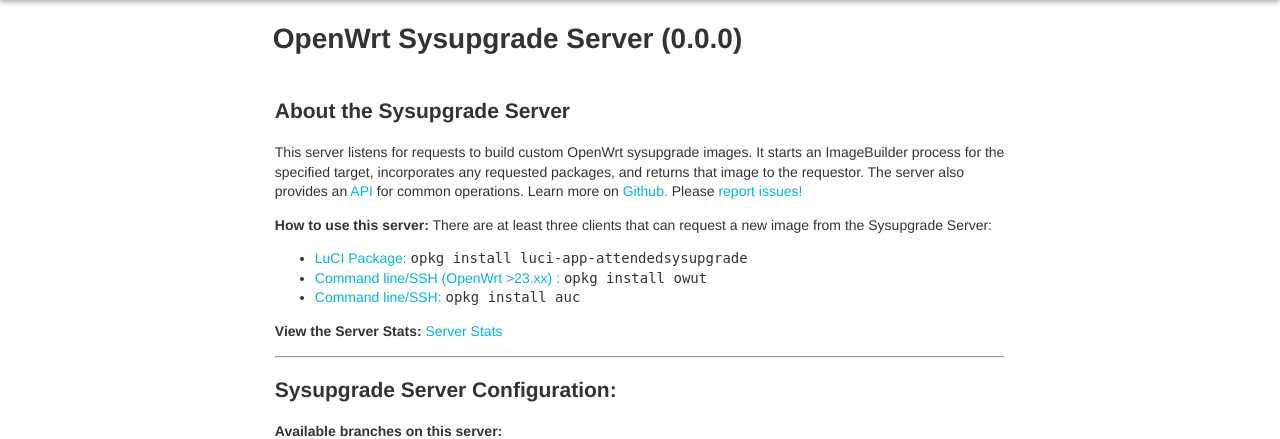
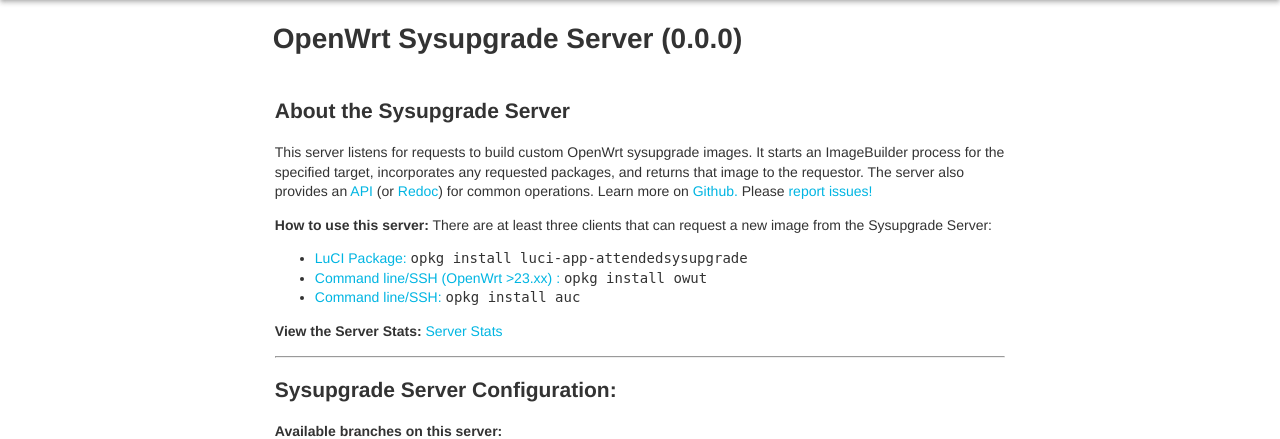
Before and after one commit to openwrt/asu, a FastAPI app: page / in a window 1280 px wide. Shown: the part 63-502 px from the top of the page. Run offline with FastAPI, Linux system fonts and the light colour scheme.

Commit message:
overview: add docs/ and redoc/
Signed-off-by: Paul Spooren <mail@aparcar.org>

```diff
--- a/asu/templates/overview.html
+++ b/asu/templates/overview.html
@@ -24,7 +24,8 @@
                         the specified target, incorporates any requested
                         packages, and returns that image to the requestor. The
                         server also provides an
-                        <a href="/ui/" target="_blank">API</a> for common
+                        <a href="/docs/" target="_blank">API</a> (or
+                        <a href="/redoc/" target="_blank">Redoc</a>) for common
                         operations. Learn more on
                         <a href="https://github.com/openwrt/asu" target="_blank"
                             >Github.</a
```
